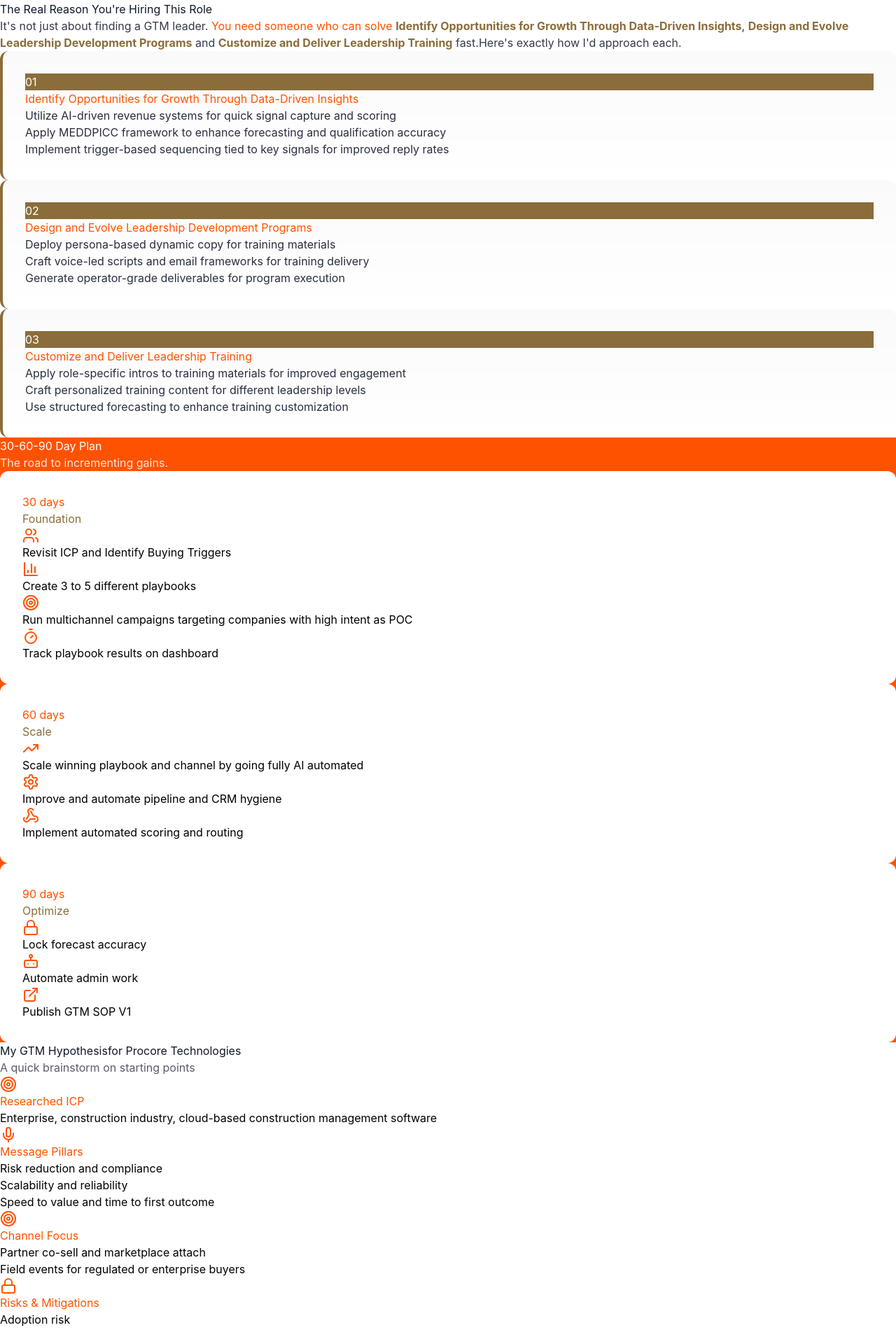
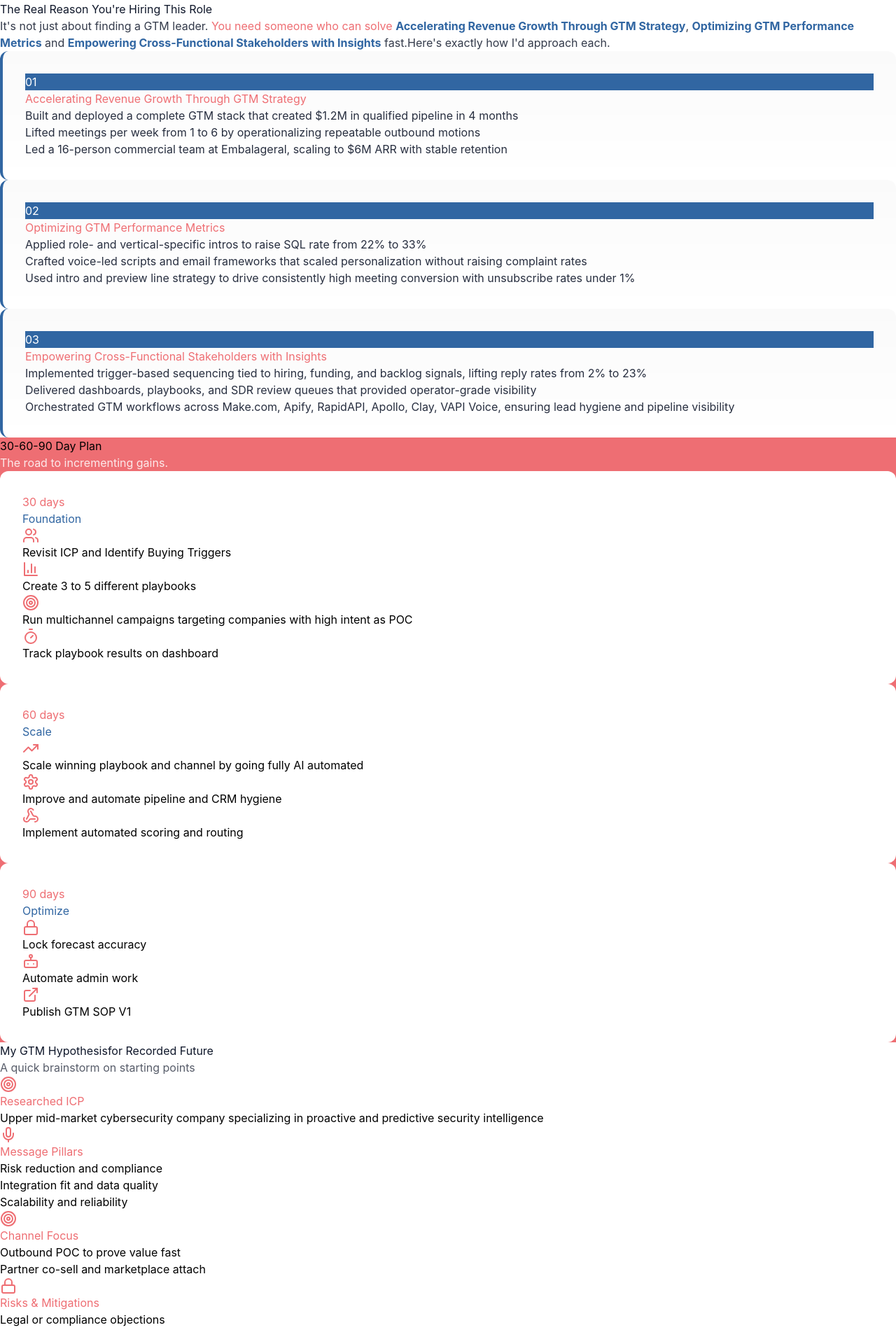
Before and after one commit to ricatroliveira-ai/gtm-landing-page, a React (Vite) app in the folder gtm-landing/: page / in a window 1280 px wide. Shown: the part 709-2609 px from the top of the page at 70% size. Built offline with nearby package versions, Linux system fonts and the light colour scheme.

Commit message:
Update App.tsx

```diff
--- a/gtm-landing/src/App.tsx
+++ b/gtm-landing/src/App.tsx
@@ -50,32 +50,32 @@ const toList = (v: string | string[] | undefined): string[] =>
 // ✅ Make.com: replace the token below with your raw JSON (object, not a quoted string)
 const RAW_CONFIG = {
   "company": {
-    "name": "Procore Technologies",
-    "role": "Senior GTM Enablement Manager, Leadership Development"
+    "name": "Recorded Future",
+    "role": "Director GTM Analytics and Planning"
   },
   "challenges": [
     {
-      "title": "Identify Opportunities for Growth Through Data-Driven Insights",
+      "title": "Accelerating Revenue Growth Through GTM Strategy",
       "approach": [
-        "Utilize AI-driven revenue systems for quick signal capture and scoring",
-        "Apply MEDDPICC framework to enhance forecasting and qualification accuracy",
-        "Implement trigger-based sequencing tied to key signals for improved reply rates"
+        "Built and deployed a complete GTM stack that created $1.2M in qualified pipeline in 4 months",
+        "Lifted meetings per week from 1 to 6 by operationalizing repeatable outbound motions",
+        "Led a 16-person commercial team at Embalageral, scaling to $6M ARR with stable retention"
       ]
     },
     {
-      "title": "Design and Evolve Leadership Development Programs",
+      "title": "Optimizing GTM Performance Metrics",
       "approach": [
-        "Deploy persona-based dynamic copy for training materials",
-        "Craft voice-led scripts and email frameworks for training delivery",
-        "Generate operator-grade deliverables for program execution"
+        "Applied role- and vertical-specific intros to raise SQL rate from 22% to 33%",
+        "Crafted voice-led scripts and email frameworks that scaled personalization without raising complaint rates",
+        "Used intro and preview line strategy to drive consistently high meeting conversion with unsubscribe rates under 1%"
       ]
     },
     {
-      "title": "Customize and Deliver Leadership Training",
+      "title": "Empowering Cross-Functional Stakeholders with Insights",
       "approach": [
-        "Apply role-specific intros to training materials for improved engagement",
-        "Craft personalized training content for different leadership levels",
-        "Use structured forecasting to enhance training customization"
+        "Implemented trigger-based sequencing tied to hiring, funding, and backlog signals, lifting reply rates from 2% to 23%",
+        "Delivered dashboards, playbooks, and SDR review queues that provided operator-grade visibility",
+        "Orchestrated GTM workflows across Make.com, Apify, RapidAPI, Apollo, Clay, VAPI Voice, ensuring lead hygiene and pipeline visibility"
       ]
     }
   ],
@@ -85,33 +85,33 @@ const RAW_CONFIG = {
     "Forecast, pipeline hygiene, and RevOps automation"
   ],
   "trackRecord": [
-    "6x increase in meetings",
-    "0.08% spam complaints"
+    "$1.2M qualified pipeline in 4 months",
+    "31% reply-to-meeting conversion (up from 14%)"
   ],
   "icp": {
     "demographics": [
-      "Enterprise, construction industry, cloud-based construction management software"
+      "Upper mid-market cybersecurity company specializing in proactive and predictive security intelligence"
     ],
     "messagePillars": [
       "Risk reduction and compliance",
-      "Scalability and reliability",
-      "Speed to value and time to first outcome"
+      "Integration fit and data quality",
+      "Scalability and reliability"
     ],
     "channelFocus": [
-      "Partner co-sell and marketplace attach",
-      "Field events for regulated or enterprise buyers"
+      "Outbound POC to prove value fast",
+      "Partner co-sell and marketplace attach"
     ],
     "riskMitigation": [
-      "Adoption risk",
+      "Legal or compliance objections",
       "Forecast or ROI skepticism"
     ]
   },
   "theme": {
-    "primary": "#8A6D3B",
-    "secondary": "#F27152",
-    "accent": "#FF5200"
+    "primary": "#3166A2",
+    "secondary": "#03B450",
+    "accent": "#EE6E73"
   },
-  "sendsparkUrl": "https://sendspark.com/share/tue2mkj5z438qe5e1i10cjsx9uo4a9gn"
+  "sendsparkUrl": "https://sendspark.com/share/s5kfr936q9zdhxrst6aqkbkn1ovaggir"
 } as unknown as GTMPageConfig;
 
 const CONFIG: GTMPageConfig = {
```
